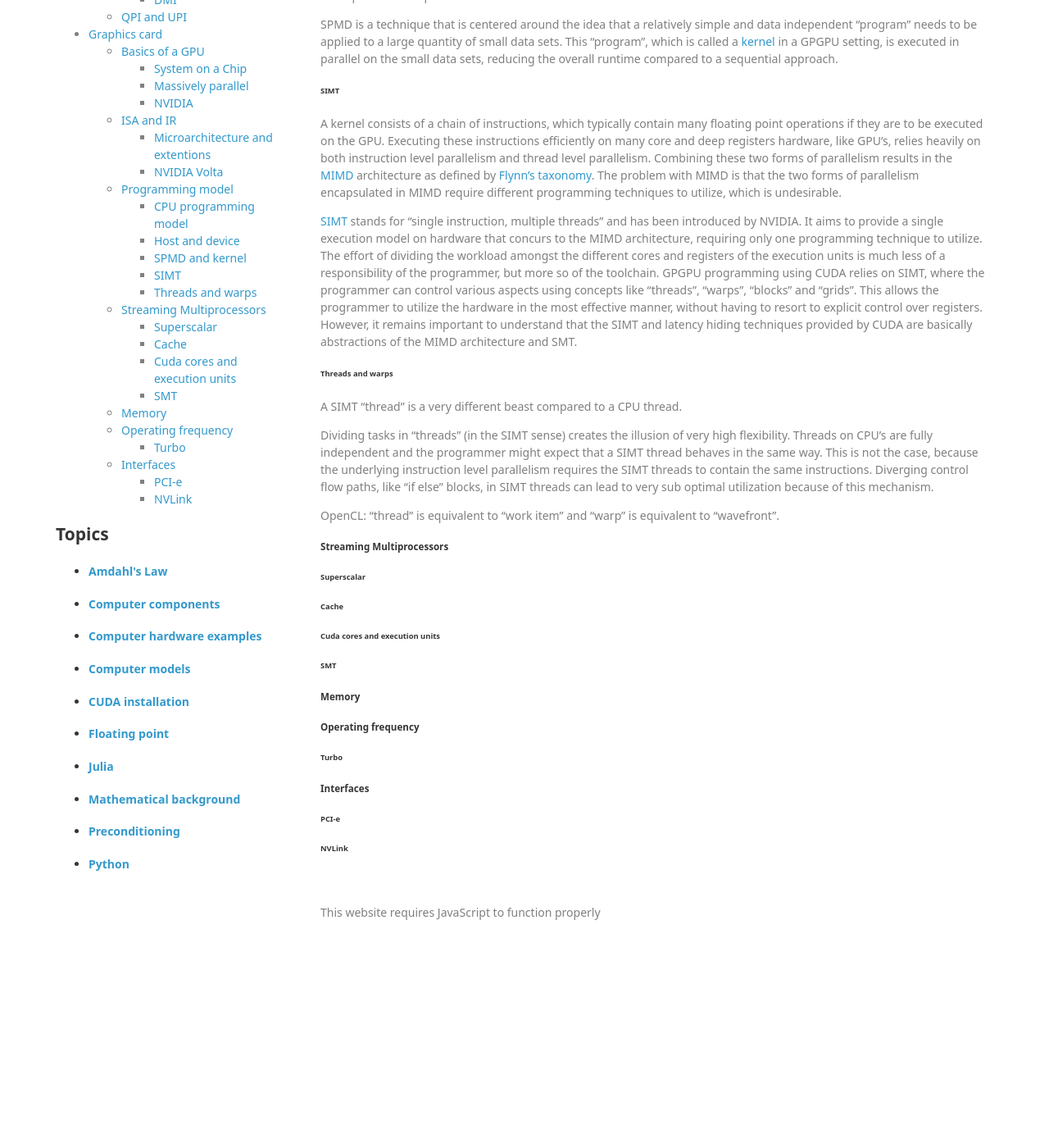
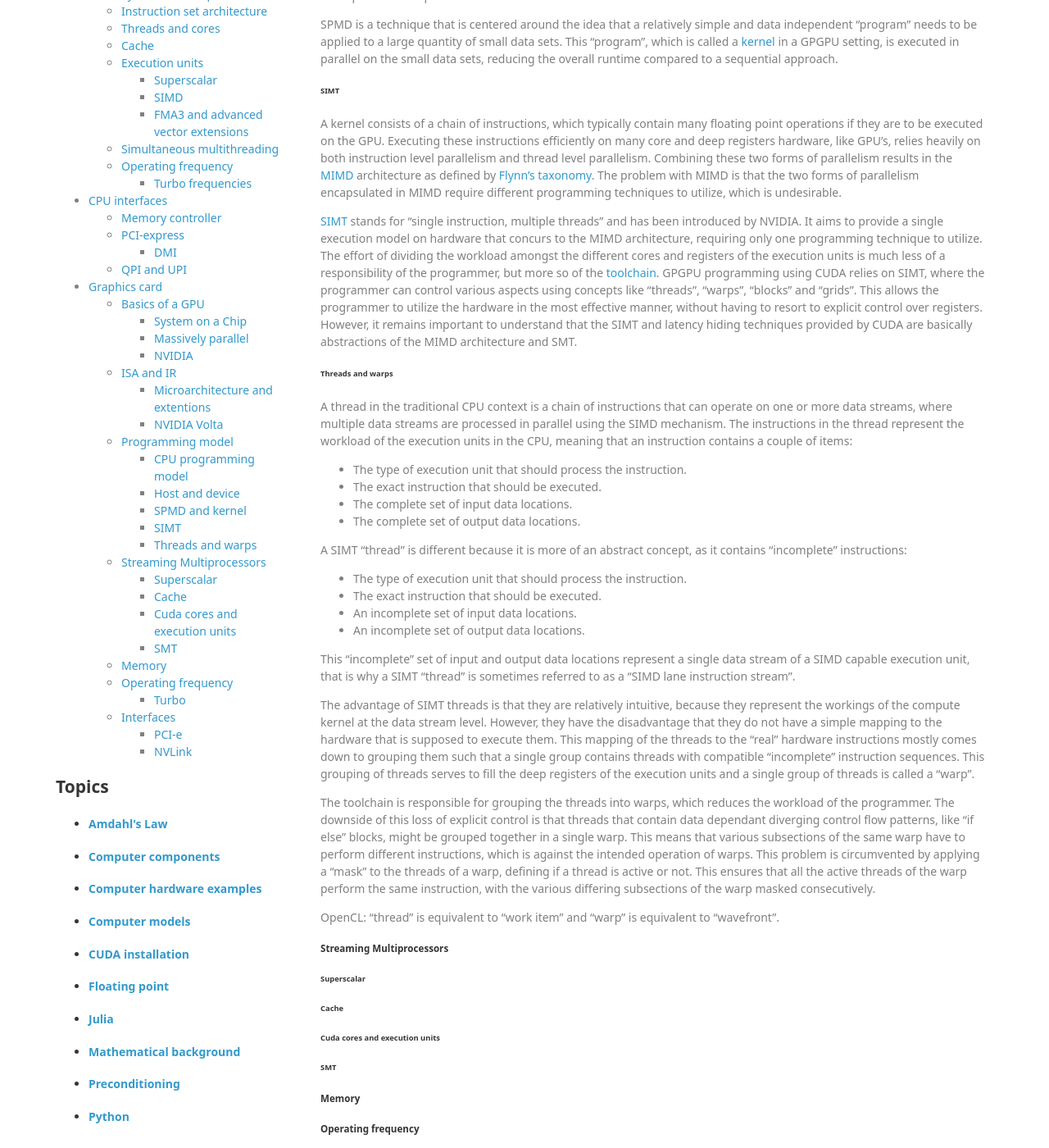
Before and after one commit to lucasbekker/lucasbekker.github.io, a Jekyll site: the page built from _sections/Computer_components.md, in a window 1280 px wide and 1400 px high, scrolled down 9075 px. Shown: the whole window at 82% size. Built offline with Jekyll 4.4.1, drawn with Linux system fonts in a browser that asks for light colours; nearby versions of some CDN libraries; formulas are drawn with MathJax 3; before the commit the page ends 10256 px from its top, so only the background shows below that.

Commit message:
wrote subsection on threads and warps.

```diff
--- a/_sections/Computer_components.md
+++ b/_sections/Computer_components.md
@@ -237,13 +237,29 @@
 
 A kernel consists of a chain of instructions, which typically contain many floating point operations if they are to be executed on the GPU. Executing these instructions efficiently on many core and deep registers hardware, like GPU's, relies heavily on both instruction level parallelism and thread level parallelism. Combining these two forms of parallelism results in the [MIMD](https://en.wikipedia.org/wiki/MIMD) architecture as defined by [Flynn's taxonomy](https://en.wikipedia.org/wiki/Flynn%27s_taxonomy). The problem with MIMD is that the two forms of parallelism encapsulated in MIMD require different programming techniques to utilize, which is undesirable.
 
-[SIMT](https://en.wikipedia.org/wiki/Single_instruction,_multiple_threads) stands for "single instruction, multiple threads" and has been introduced by NVIDIA. It aims to provide a single execution model on hardware that concurs to the MIMD architecture, requiring only one programming technique to utilize. The effort of dividing the workload amongst the different cores and registers of the execution units is much less of a responsibility of the programmer, but more so of the toolchain. GPGPU programming using CUDA relies on SIMT, where the programmer can control various aspects using concepts like "threads", "warps", "blocks" and "grids". This allows the programmer to utilize the hardware in the most effective manner, without having to resort to explicit control over registers. However, it remains important to understand that the SIMT and latency hiding techniques provided by CUDA are basically abstractions of the MIMD architecture and SMT.
+[SIMT](https://en.wikipedia.org/wiki/Single_instruction,_multiple_threads) stands for "single instruction, multiple threads" and has been introduced by NVIDIA. It aims to provide a single execution model on hardware that concurs to the MIMD architecture, requiring only one programming technique to utilize. The effort of dividing the workload amongst the different cores and registers of the execution units is much less of a responsibility of the programmer, but more so of the [toolchain](https://en.wikipedia.org/wiki/Toolchain). GPGPU programming using CUDA relies on SIMT, where the programmer can control various aspects using concepts like "threads", "warps", "blocks" and "grids". This allows the programmer to utilize the hardware in the most effective manner, without having to resort to explicit control over registers. However, it remains important to understand that the SIMT and latency hiding techniques provided by CUDA are basically abstractions of the MIMD architecture and SMT.
 
 ###### Threads and warps
 
-A SIMT "thread" is a very different beast compared to a CPU thread.
+A thread in the traditional CPU context is a chain of instructions that can operate on one or more data streams, where multiple data streams are processed in parallel using the SIMD mechanism. The instructions in the thread represent the workload of the execution units in the CPU, meaning that an instruction contains a couple of items:
 
-Dividing tasks in "threads" (in the SIMT sense) creates the illusion of very high flexibility. Threads on CPU's are fully independent and the programmer might expect that a SIMT thread behaves in the same way. This is not the case, because the underlying instruction level parallelism requires the SIMT threads to contain the same instructions. Diverging control flow paths, like "if else" blocks, in SIMT threads can lead to very sub optimal utilization because of this mechanism.
+ - The type of execution unit that should process the instruction.
+ - The exact instruction that should be executed.
+ - The complete set of input data locations.
+ - The complete set of output data locations.
+
+A SIMT "thread" is different because it is more of an abstract concept, as it contains "incomplete" instructions:
+
+ - The type of execution unit that should process the instruction.
+ - The exact instruction that should be executed.
+ - An incomplete set of input data locations.
+ - An incomplete set of output data locations.
+
+This "incomplete" set of input and output data locations represent a single data stream of a SIMD capable execution unit, that is why a SIMT "thread" is sometimes referred to as a "SIMD lane instruction stream".
+
+The advantage of SIMT threads is that they are relatively intuitive, because they represent the workings of the compute kernel at the data stream level. However, they have the disadvantage that they do not have a simple mapping to the hardware that is supposed to execute them. This mapping of the threads to the "real" hardware instructions mostly comes down to grouping them such that a single group contains threads with compatible "incomplete" instruction sequences. This grouping of threads serves to fill the deep registers of the execution units and a single group of threads is called a "warp".
+
+The toolchain is responsible for grouping the threads into warps, which reduces the workload of the programmer. The downside of this loss of explicit control is that threads that contain data dependant diverging control flow patterns, like "if else" blocks, might be grouped together in a single warp. This means that various subsections of the same warp have to perform different instructions, which is against the intended operation of warps. This problem is circumvented by applying a "mask" to the threads of a warp, defining if a thread is active or not. This ensures that all the active threads of the warp perform the same instruction, with the various differing subsections of the warp masked consecutively.
 
 OpenCL: "thread" is equivalent to "work item" and "warp" is equivalent to "wavefront".
 
```
